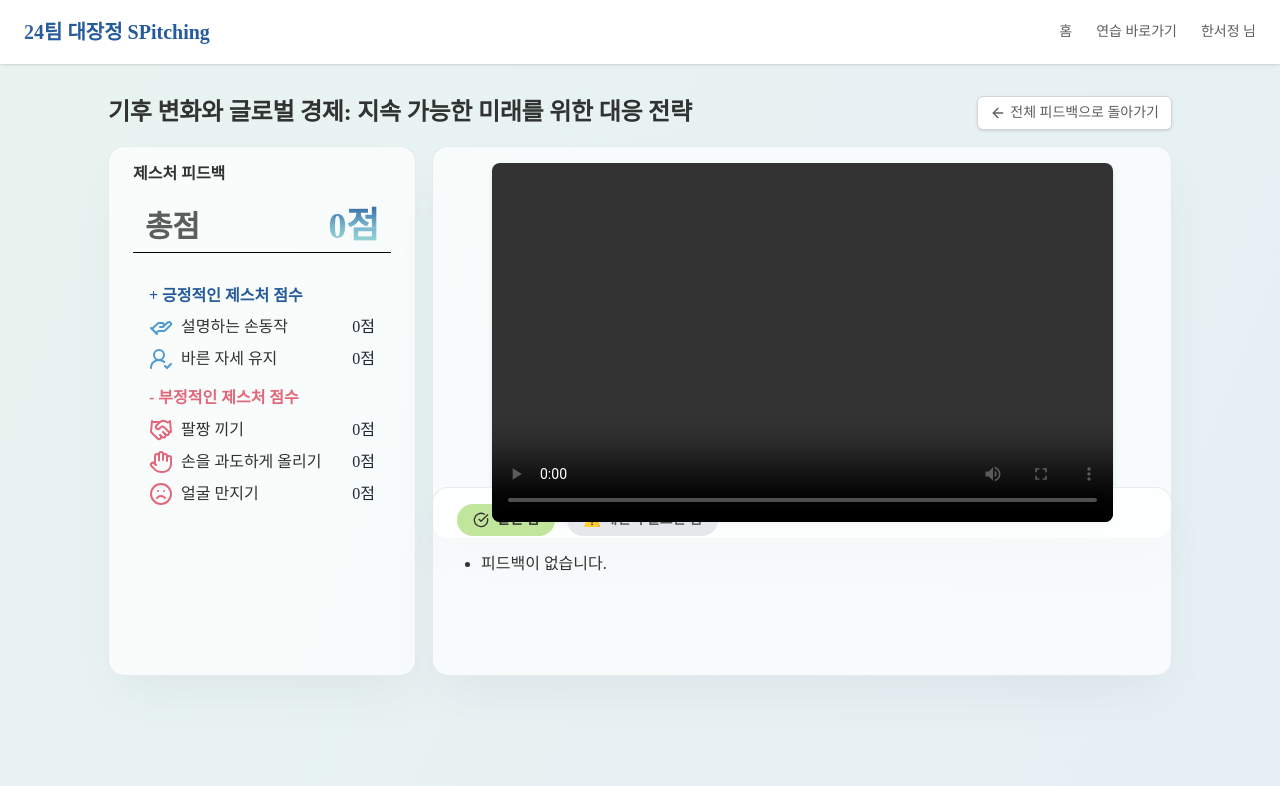
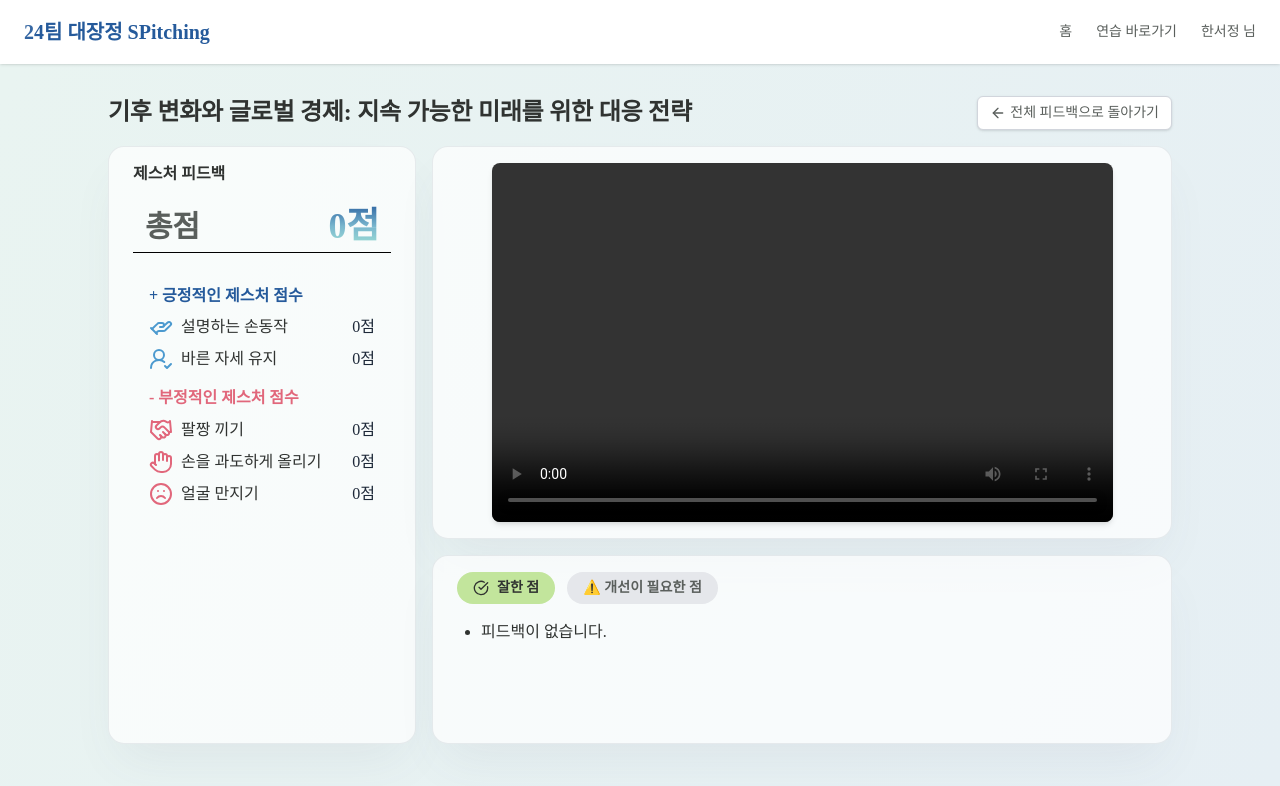
Before and after one commit to xseojungx/SPitching-FE, a React (Vite) app in the folder SPitching/: page /feedback/gesture in a window 1280 px wide. Shown: the top 786 px of the page. Built offline with nearby package versions, Linux system fonts and the light colour scheme; a web font is replaced by a local one.

Commit message:
style. 레이아웃 조정

```diff
--- a/SPitching/src/components/feedback/GestureDetail/FeedbackTabs.tsx
+++ b/SPitching/src/components/feedback/GestureDetail/FeedbackTabs.tsx
@@ -6,25 +6,17 @@ interface FeedbackTabsProps {
   negativeFeedback: string[];
 }
 
-const FeedbackTabs = ({
-  positiveFeedback,
-  negativeFeedback,
-}: FeedbackTabsProps) => {
-  const [activeTab, setActiveTab] = useState<'positive' | 'negative'>(
-    'positive',
-  );
+const FeedbackTabs = ({ positiveFeedback, negativeFeedback }: FeedbackTabsProps) => {
+  const [activeTab, setActiveTab] = useState<'positive' | 'negative'>('positive');
 
-  const feedbackList =
-    activeTab === 'positive' ? positiveFeedback : negativeFeedback;
+  const feedbackList = activeTab === 'positive' ? positiveFeedback : negativeFeedback;
 
   return (
-    <div className='white-card col-span-7 col-start-5 row-span-3 row-start-7 flex flex-col gap-4'>
+    <div className='white-card col-span-7 col-start-5 row-span-3 row-start-8 flex flex-col gap-4'>
       <div className='flex gap-3'>
         <button
           className={`s2 flex items-center gap-2 rounded-full px-4 py-1.5 transition ${
-            activeTab === 'positive'
-              ? 'bg-avocado-400 text-gray-900'
-              : 'bg-gray-200 text-gray-700'
+            activeTab === 'positive' ? 'bg-avocado-400 text-gray-900' : 'bg-gray-200 text-gray-700'
           }`}
           onClick={() => setActiveTab('positive')}
         >
@@ -33,9 +25,7 @@ const FeedbackTabs = ({
         </button>
         <button
           className={`s2 rounded-full px-4 py-1.5 transition ${
-            activeTab === 'negative'
-              ? 'bg-rose-500 text-white'
-              : 'bg-gray-200 text-gray-700'
+            activeTab === 'negative' ? 'bg-rose-500 text-white' : 'bg-gray-200 text-gray-700'
           }`}
           onClick={() => setActiveTab('negative')}
         >
--- a/SPitching/src/components/feedback/GestureDetail/ScoreSummaryCard.tsx
+++ b/SPitching/src/components/feedback/GestureDetail/ScoreSummaryCard.tsx
@@ -19,7 +19,7 @@ const ScoreSummaryCard = ({
   straightScore,
 }: ScoreSummaryCardProps) => {
   return (
-    <div className='white-card col-span-3 col-start-2 row-span-8 flex flex-col items-start justify-start gap-4'>
+    <div className='white-card col-span-3 col-start-2 row-span-9 flex flex-col items-start justify-start gap-4'>
       <p className='s1 justify-self-start text-gray-900'>제스처 피드백</p>
       <div className='flex w-full items-center justify-between border-b-1 px-3'>
         <span className='h1 text-3xl text-gray-700'>총점</span>
```
